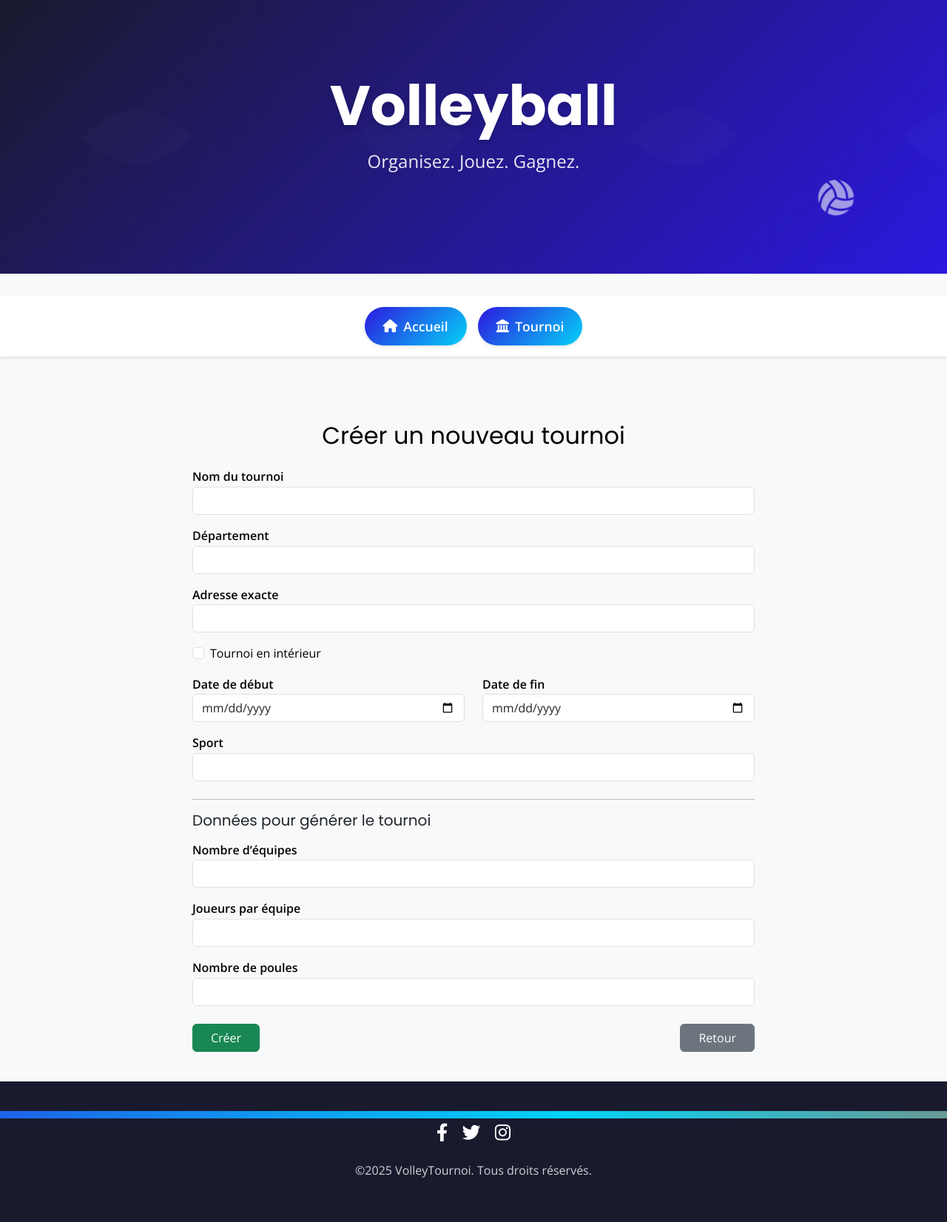
After one commit to LouisAyzac/TournamentMaker, a Django app: page /TournamentMaker/create_tournament/ in a window 1280 px wide. The commit adds this page. Shown: the whole page at 74% size. Run offline with Django 5.2, Linux system fonts and the light colour scheme.

Commit message:
crer un tournoi

```diff
--- /dev/null
+++ b/TournoiApp/TournamentMaker/templates/create_tournament.html
@@ -0,0 +1,83 @@
+{% extends 'base_generic.html' %}
+
+{% block title %}
+  <title>Créer un tournoi</title>
+{% endblock %}
+
+{% block content %}
+<div class="container mt-5" style="max-width: 800px; color: #000;">
+  <h2 class="text-center mb-4" style="color: #000;">Créer un nouveau tournoi</h2>
+
+  <form method="POST">
+    {% csrf_token %}
+
+    <!-- Nom du tournoi -->
+    <div class="form-group mb-3">
+      <label for="name" style="color: #000;"><strong>Nom du tournoi</strong></label>
+      <input type="text" name="name" id="name" class="form-control" required>
+    </div>
+
+    <!-- Département -->
+    <div class="form-group mb-3">
+      <label for="department" style="color: #000;"><strong>Département</strong></label>
+      <input type="text" name="department" id="department" class="form-control" required>
+    </div>
+
+    <!-- Adresse -->
+    <div class="form-group mb-3">
+      <label for="address" style="color: #000;"><strong>Adresse exacte</strong></label>
+      <input type="text" name="address" id="address" class="form-control">
+    </div>
+
+    <!-- Type : intérieur -->
+    <div class="form-check mb-3">
+      <input class="form-check-input" type="checkbox" name="is_indoor" id="is_indoor">
+      <label class="form-check-label" for="is_indoor" style="color: #000;">Tournoi en intérieur</label>
+    </div>
+
+    <!-- Dates -->
+    <div class="row">
+      <div class="col-md-6 mb-3">
+        <label for="start_date" style="color: #000;"><strong>Date de début</strong></label>
+        <input type="date" name="start_date" id="start_date" class="form-control" required>
+      </div>
+      <div class="col-md-6 mb-3">
+        <label for="end_date" style="color: #000;"><strong>Date de fin</strong></label>
+        <input type="date" name="end_date" id="end_date" class="form-control" required>
+      </div>
+    </div>
+
+    <!-- Sport -->
+    <div class="form-group mb-4">
+      <label for="sport" style="color: #000;"><strong>Sport</strong></label>
+      <input type="text" name="sport" id="sport" class="form-control" required>
+    </div>
+
+    <hr>
+
+    <!-- Autogénération -->
+    <h5 class="text-dark mb-3" style="color: #000;">Données pour générer le tournoi</h5>
+
+    <div class="form-group mb-3">
+      <label for="team_count" style="color: #000;"><strong>Nombre d’équipes</strong></label>
+      <input type="number" name="team_count" id="team_count" class="form-control" required>
+    </div>
+
+    <div class="form-group mb-3">
+      <label for="players_per_team" style="color: #000;"><strong>Joueurs par équipe</strong></label>
+      <input type="number" name="players_per_team" id="players_per_team" class="form-control" required>
+    </div>
+
+    <div class="form-group mb-4">
+      <label for="pool_count" style="color: #000;"><strong>Nombre de poules</strong></label>
+      <input type="number" name="pool_count" id="pool_count" class="form-control" required>
+    </div>
+
+    <!-- Boutons -->
+    <div class="d-flex justify-content-between">
+      <button type="submit" class="btn btn-success px-4">Créer</button>
+      <a href="{% url 'select_tournament' %}" class="btn btn-secondary px-4">Retour</a>
+    </div>
+  </form>
+</div>
+{% endblock %}
--- a/TournoiApp/TournamentMaker/templates/select_tournament.html
+++ b/TournoiApp/TournamentMaker/templates/select_tournament.html
@@ -21,6 +21,10 @@
       </div>
 
       <button type="submit" class="btn btn-primary mt-3">Valider</button>
+
+      <div class="mt-3">
+        <a href="{% url 'create_tournament' %}" class="btn btn-outline-secondary">Créer un nouveau tournoi</a>
+      </div>
     </form>
   </div>
 {% endblock %}
--- a/TournoiApp/TournamentMaker/urls.py
+++ b/TournoiApp/TournamentMaker/urls.py
@@ -1,6 +1,9 @@
 from django.urls import path
 from . import views
 from django.contrib.auth import views as auth_views
+
+from .views import create_tournament
+
 
 
 urlpatterns = [
@@ -40,6 +43,8 @@ urlpatterns = [
 
     path('matchs/', views.matchs, name='matchs'),
 
+    path('create_tournament/', create_tournament, name='create_tournament'),
+
 
 
 ]
--- a/TournoiApp/TournamentMaker/views.py
+++ b/TournoiApp/TournamentMaker/views.py
@@ -454,3 +454,39 @@ def classement_final_view(request):
     }
 
     return render(request, 'classement_final.html', context)
+
+from django.shortcuts import render, redirect
+from .models import Tournament
+from datetime import datetime
+
+def create_tournament(request):
+    if request.method == 'POST':
+        name = request.POST.get('name')
+        department = request.POST.get('department')
+        address = request.POST.get('address')
+        is_indoor = bool(request.POST.get('is_indoor'))
+        start_date = request.POST.get('start_date')
+        end_date = request.POST.get('end_date')
+        sport = request.POST.get('sport')
+        team_count = request.POST.get('team_count')
+        players_per_team = request.POST.get('players_per_team')
+        pool_count = request.POST.get('pool_count')
+
+        tournament = Tournament.objects.create(
+            name=name,
+            department=department,
+            address=address,
+            is_indoor=is_indoor,
+            start_date=start_date,
+            end_date=end_date,
+            sport=sport,
+        )
+
+        # Tu peux utiliser team_count, players_per_team, pool_count ensuite ici pour générer
+        # automatiquement les équipes / poules (optionnel pour l’instant)
+
+        request.session['selected_tournament_id'] = tournament.id
+        request.session['selected_tournament_name'] = tournament.name
+        return redirect('dashboard')
+
+    return render(request, 'create_tournament.html')
```
Also changed, not shown: TournoiApp/TournamentMaker/forms.py (added, +7 -0 lines), TournoiApp/TournamentMaker/templatetags/form_tags.py (added, +7 -0 lines), TournoiApp/TournamentMaker/migrations/0039_merge_20250602_1357.py (added), TournoiApp/TournamentMaker/migrations/0040_remove_match_tournament_remove_pool_tournament.py (added), TournoiApp/TournamentMaker/templatetags/__init__.py (added), TournoiApp/db.sqlite3.
